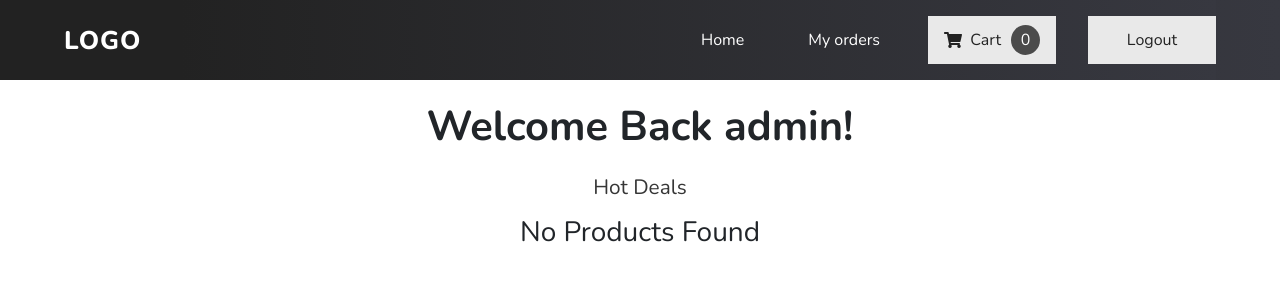
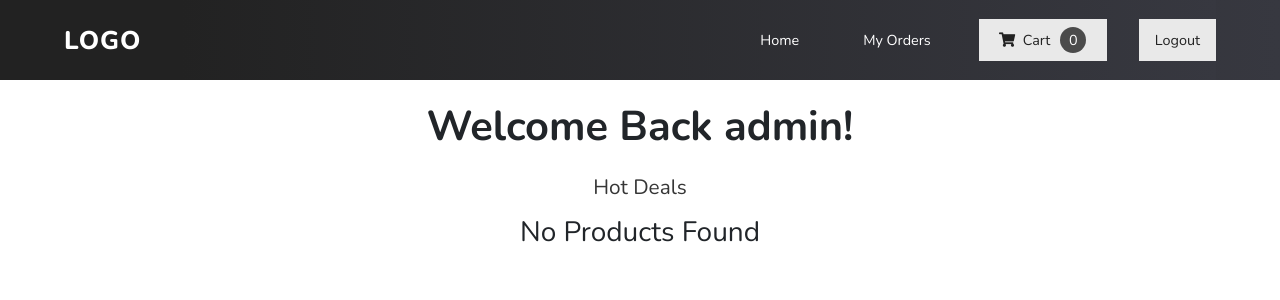
Before and after one commit to AmirSahil/ci-login-system, a CodeIgniter app: page /database/private_area in a window 1280 px wide. Shown: the top 300 px of the page. Run offline with CodeIgniter, Linux system fonts and the light colour scheme; a user stored in the database is signed in; data that the repository does not hold is empty; some libraries are stand-ins or nearby versions.

Commit message:
minor changes

```diff
--- a/application/views/front/section/header.php
+++ b/application/views/front/section/header.php
@@ -31,9 +31,9 @@
             echo '<li><a class="nav-button" href="'.base_url().'login">Login</a></li>';
             echo '<li><a class="nav-button" href="'.base_url().'admin">Admin Login</a></li>';
           } else if($page_title == 'User Home' or $page_title == 'User Cart' or $page_title == 'User Checkout' or $page_title == 'Product View' or $page_title == 'Order Placed' or $page_title == 'My Orders'){
-            echo '<li><a href="'.base_url().'private_area/myorders">My orders</a></li>';
+            echo '<li><a href="'.base_url().'private_area/myorders">My Orders</a></li>';
             ?>
-            <li><a class="nav-button" href="<?php echo base_url();?>private_area/cart"><i class="fas fa-shopping-cart"></i>&nbsp;&nbsp;Cart<span class="cart-counter"><?php echo $count_data->num_rows();?></span></a></li>
+            <li><a class="cart-button" href="<?php echo base_url();?>private_area/cart"><i class="fas fa-shopping-cart"></i>&nbsp;&nbsp;Cart<span class="cart-counter"><?php echo $count_data->num_rows();?></span></a></li>
             <?php
             echo '<li><a class="nav-button" href="'.base_url().'private_area/logout">Logout</a></li>';
           } else{
--- a/assets/css/style.css
+++ b/assets/css/style.css
@@ -51,7 +51,7 @@ li a{
   text-decoration: none;
   color: #ffffff;
   padding: 1rem;
-  font-size: 1rem;
+  font-size: 0.9rem;
   display: flex;
   align-items: center;
   justify-content: center;
@@ -184,9 +184,17 @@ button:hover {
   background: rgb(233, 233, 233);
   color: rgb(34, 34, 34);
   transition: all 0.3s ease-in-out;
+  height: 2.6rem;
+  text-align: center;
+}
+.cart-button{
+  background: rgb(233, 233, 233);
+  color: rgb(34, 34, 34);
+  transition: all 0.3s ease-in-out;
   width: 8rem;
-  height: 3rem;
+  height: 2.6rem;
   text-align: center;
+
 }
 
 .nav-button:hover{
@@ -364,10 +372,7 @@ color: white;
 background: rgb(78, 78, 78);
 }
 
-.cart-button{
-text-decoration: none;
-color: white;
-}
+
 
 .cart-button:hover{
 color: rgb(209, 209, 209);
@@ -401,8 +406,8 @@ margin: 3rem auto;
 
 .cart-counter{
 display:flex;
-width:30px;
-height: 30px;
+width: 26px;
+height: 26px;
 background:rgb(75, 75, 75);
 text-align:center;
 justify-content: center;
```
